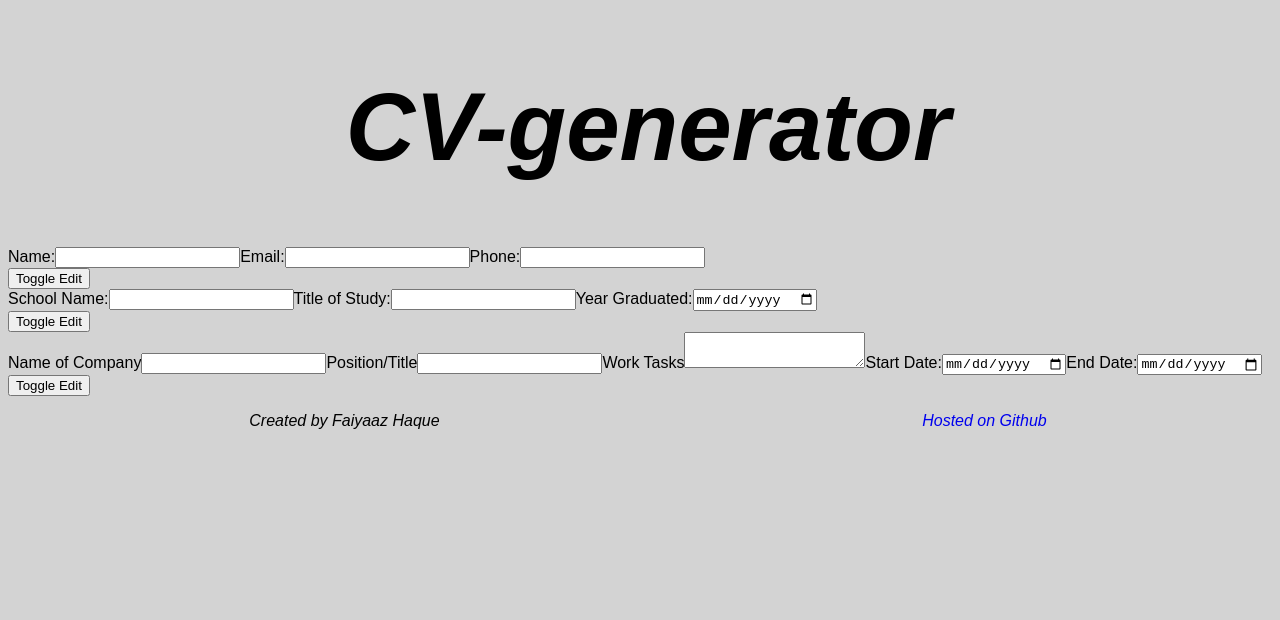
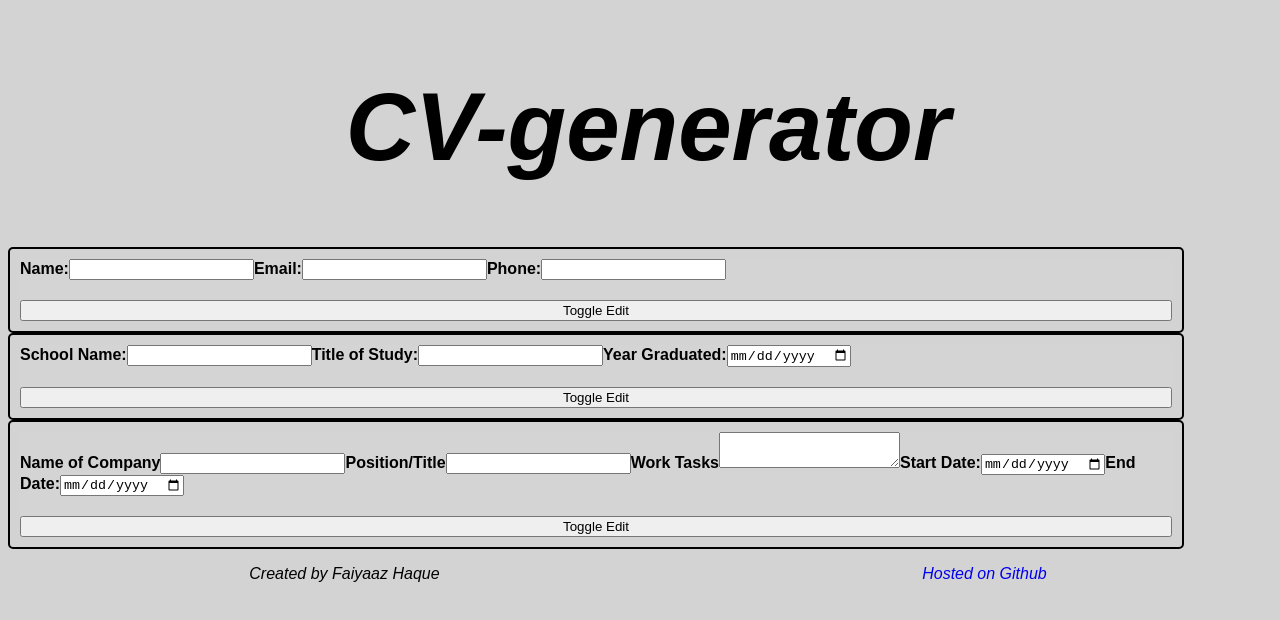
Before and after one commit to FaiyaazHawk/Odin-cv-project, a React (Create React App) app: page / in a window 1280 px wide. Shown: the top 620 px of the page. Built offline with nearby package versions, Linux system fonts and the light colour scheme.

Commit message:
basic version complete

```diff
--- a/src/components/Body.js
+++ b/src/components/Body.js
@@ -4,6 +4,7 @@ import Education from './Education'
 import Work from './Work'
 
 export default class Body extends Component {
+
   render() {
     return (
       <div>
--- a/src/components/Education.js
+++ b/src/components/Education.js
@@ -1,4 +1,5 @@
 import React, { Component } from 'react'
+import '../styles/Section.css'
 
 export default class Education extends Component {
   constructor(props) {
@@ -39,7 +40,7 @@ export default class Education extends Component {
 
   render() {
     return (
-      <div>
+      <div className='container'>
         <form style={{display: this.state.edit? "block":"none"}} onSubmit={this.handleSubmit} >
           <label htmlFor='schoolname'>School Name:</label>
           <input type="text" onChange={this.handleSchoolNameChange}></input>
--- a/src/components/General.js
+++ b/src/components/General.js
@@ -1,4 +1,5 @@
 import React, { Component } from 'react'
+import '../styles/Section.css'
 
 export default class General extends Component {
   constructor(props) {
@@ -35,7 +36,7 @@ export default class General extends Component {
 
   render() {
     return (
-      <div>
+      <div className='container'>
 
         <form style={{display: this.state.edit? "block":"none"}} onSubmit={this.handleSubmit} className='General'>
             <label htmlFor='name'>Name:</label>
--- a/src/components/Work.js
+++ b/src/components/Work.js
@@ -1,4 +1,5 @@
 import React, { Component } from 'react'
+import '../styles/Section.css'
 
 export default class Work extends Component {
   constructor(props) {
@@ -45,7 +46,7 @@ export default class Work extends Component {
 
   render() {
     return (
-      <div>
+      <div className='container'>
         <form style={{display: this.state.edit? "block":"none"}} onSubmit={this.handleSubmit}>
             <label htmlFor='companyname'>Name of Company</label>
             <input type="text" onChange={this.handleCompanyNameChange}></input>
--- /dev/null
+++ b/src/styles/Section.css
@@ -0,0 +1,14 @@
+.container {
+    width: 90vw;
+    display: flex;
+    flex-direction: column;
+    padding: 10px;
+    border: 2px solid;
+    border-radius: 5px;
+    font-weight: 600;
+}
+
+form {
+    background-color: #d4d4d4;
+    padding-bottom: 20px;
+}
```
Also changed, not shown: 1 other file (tests, documents, lock files or other folders).
